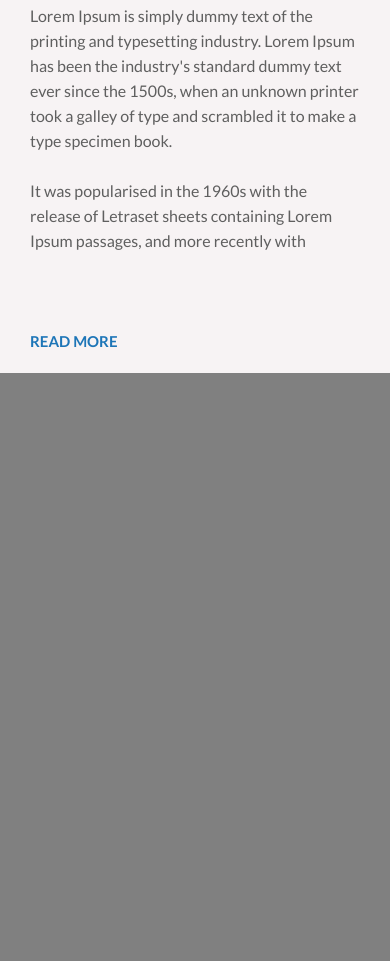
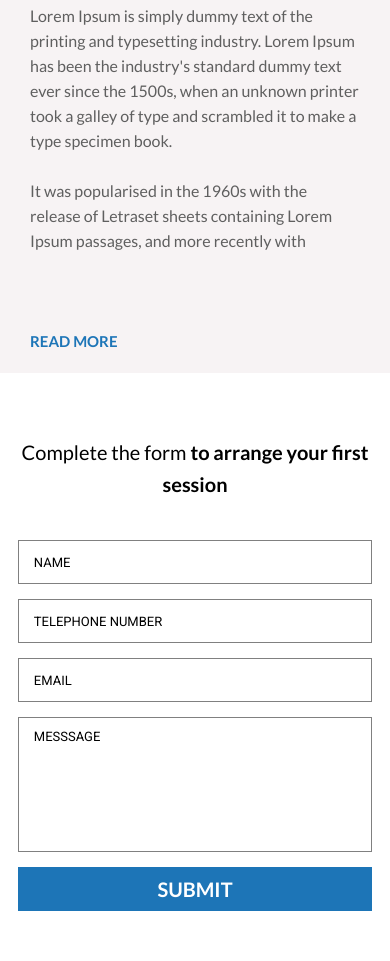
Before and after one commit to Firefly718/FDT-test, a website: page fourth-page.html in a window 390 px wide. Shown: the part 2263-3224 px from the top of the page. Before the commit the page ends 2636 px from the top, so only its background shows below. Drawn offline with Linux system fonts and the light colour scheme; a web font is replaced by a local one.

Commit message:
finished responsive for form fourth page

```diff
--- a/scss/styles.scss
+++ b/scss/styles.scss
@@ -2522,10 +2522,19 @@ body {
 .form-fourth {
     height: 74rem;
     background-color: #fff;
+    width: 100%;
+    @media screen and (max-width: 700px) {
+        height: auto;
+    }
     &__wrap {
         height: 74rem;
         @include flexCenter;
         flex-direction: column;
+        width: 100%;
+        @media screen and (max-width: 700px) {
+            height: auto;
+            padding: 5rem 0;
+        }
     }
     &__title {
         font-size: 3.2rem;
@@ -2534,9 +2543,31 @@ body {
         font-family: 'Lato', sans-serif;
         text-align: center;
         margin-bottom: 7rem;
+        padding: 0 1rem;
+        @media screen and (max-width: 700px) {
+            font-size: 2.5rem;
+        }
+        @media screen and (max-width: 550px) {
+            font-size: 2rem;
+        }
+        @media screen and (max-width: 400px) {
+            margin-bottom: 4rem;
+        }
+        @media screen and (max-width: 300px) {
+            font-size: 1.8rem;
+        }
     }
     &__title-sec {
         font-weight: 700;
+        @media screen and (max-width: 700px) {
+            font-size: 2.5rem;
+        }
+        @media screen and (max-width: 550px) {
+            font-size: 2rem;
+        }
+        @media screen and (max-width: 300px) {
+            font-size: 1.8rem;
+        }
     }
     &__form {
         display: flex;
@@ -2546,6 +2577,10 @@ body {
         flex-wrap: wrap;
         row-gap: 1.5rem;
         column-gap: 1rem;
+        @media screen and (max-width: 1000px) {
+            width: 100%;
+            padding: 0 1rem;
+        }
         &--field {
             border: 1px solid gray;
             // padding: 1.7rem 2rem;
@@ -2554,13 +2589,28 @@ body {
             text-transform: uppercase;
             &::placeholder {
                 color: #000;
+                @media screen and (max-width: 500px) {
+                    font-size: 1.3rem;
+                }
             }
         }
         &--name {
             width: 49%;
+            @media screen and (max-width: 540px) {
+                width: 48%;
+            }
+            @media screen and (max-width: 400px) {
+                width: 100%;
+            }
         }
         &--phone {
             width: 49%;
+            @media screen and (max-width: 540px) {
+                width: 48%;
+            }
+            @media screen and (max-width: 400px) {
+                width: 100%;
+            }
         }
         &--mail {
             width: 100%;
@@ -2585,6 +2635,15 @@ body {
             font-size: 2rem;
             height: 4.4rem;
             cursor: pointer;
+            @media screen and (max-width: 800px) {
+                width: 30%;
+            }
+            @media screen and (max-width: 500px) {
+                width: 40%;
+            }
+            @media screen and (max-width: 400px) {
+                width: 100%;
+            }
         }
     }
 }
@@ -2749,6 +2808,6 @@ body > div.footer-third.footer-third_fourth > div > div > div.footer-third__cont
     }
 }
 
-.form-fourth, .footer-third {
+.footer-third {
     display: none;
 }
```
Also changed, not shown: css/styles.css.
